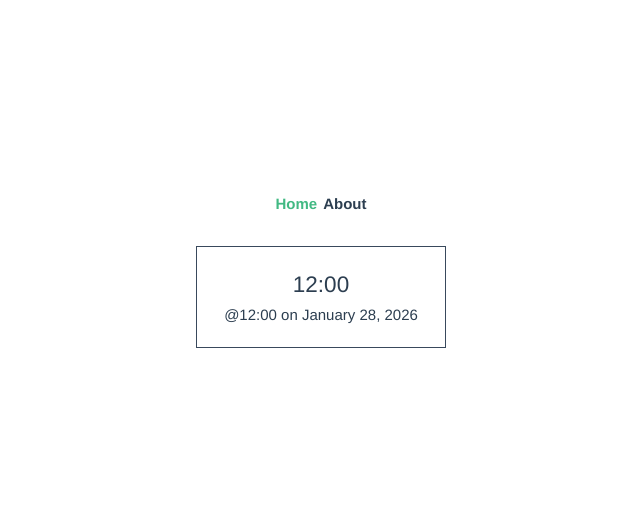
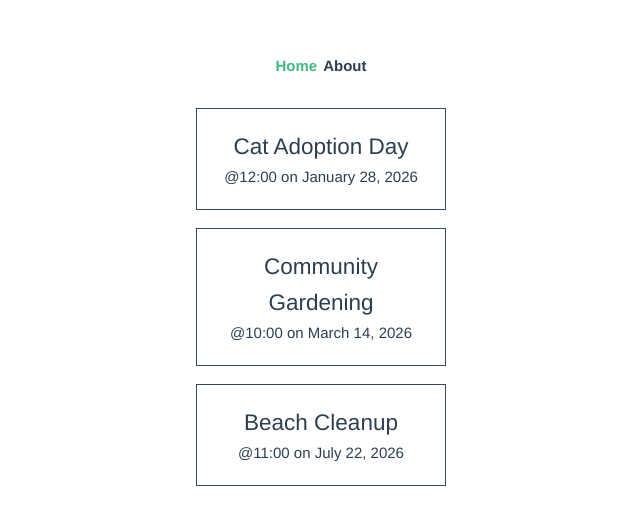
Before and after one commit to GERRYExpress/331-vue-vite-implementation, a Vue app: page / in a window 1280 px wide. Shown: the part 136-660 px from the top of the page, without its empty margins (194-834 px from the left). Built offline with nearby package versions, Linux system fonts and the light colour scheme; the HTML template or start-up script is replaced by a standard one.

Commit message:
feat (8.4): add Event interface on types.ts, add array of Events

```diff
--- a/src/components/EventCard.vue
+++ b/src/components/EventCard.vue
@@ -1,27 +1,16 @@
 <script setup lang="ts">
-import { ref } from 'vue';
+import type { Event } from '@/types.ts';
 
-/* defineProps<{
-  msg: string
-}>() */
+defineProps<{
+  event: Event
+}>();
 
-const event = ref({
-  id: 5928101,
-  category: 'animal welfare',
-  title: 'Cat Adoption Day',
-  description: 'Find your new feline friend at this event.',
-  location: 'Meow Town',
-  date: 'January 28, 2026',
-  time: '12:00',
-  petsAllowed: true,
-  organizer: 'Kat Laydee'
-})
 </script>
 
 <template>
   <div class="event-class">
     <div class="event-card">
-      <h2>{{ event.time }}</h2>
+      <h2>{{ event.title }}</h2>
       <span>@{{ event.time }} on {{ event.date }}</span>
     </div>
   </div>
--- /dev/null
+++ b/src/types.ts
@@ -0,0 +1,11 @@
+export interface Event {
+  id: number
+  category: string
+  title: string
+  description: string
+  location: string
+  date: string
+  time: string
+  petsAllowed: boolean
+  organizer: string
+}
--- a/src/views/HomeView.vue
+++ b/src/views/HomeView.vue
@@ -1,10 +1,46 @@
 <script setup lang="ts">
 import EventCard from '@/components/EventCard.vue';
-
+import type { Event } from '@/types.ts'
+import { ref } from 'vue';
+const events = ref<Event[]>([
+  {
+    id: 5928101,
+    category: 'animal welfare',
+    title: 'Cat Adoption Day',
+    description: 'Find your new feline friend at this event.',
+    location: 'Meow Town',
+    date: 'January 28, 2026',
+    time: '12:00',
+    petsAllowed: true,
+    organizer: 'Kat Laydee'
+  },
+  {
+    id: 4582797,
+    category: 'food',
+    title: 'Community Gardening',
+    description: 'Join us as we tend to the community edible plants.',
+    location: 'Flora City',
+    date: 'March 14, 2026',
+    time: '10:00',
+    petsAllowed: true,
+    organizer: 'Fern Pollin'
+  },
+  {
+    id: 8419988,
+    category: 'sustainability',
+    title: 'Beach Cleanup',
+    description: 'Help pick up trash along the shore.',
+    location: 'Playa Del Carmen',
+    date: 'July 22, 2026',
+    time: '11:00',
+    petsAllowed: false,
+    organizer: 'Carey Wales'
+  },
+])
 </script>
 
 <template>
   <div class="home">
-    <EventCard />
+    <EventCard v-for="event in events" :key="event.id" :event="event" />
   </div>
 </template>
```
